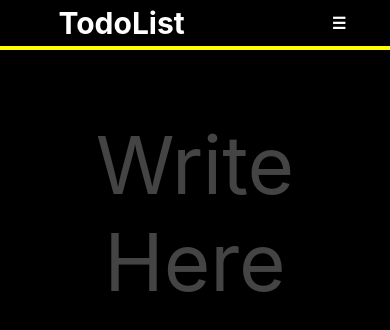
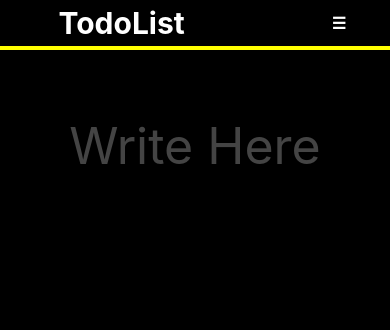
Before and after one commit to abhayawasthi0001/myapp, a React (Create React App) app: page / in a window 390 px wide. Shown: the top 330 px of the page. Built offline with nearby package versions, Linux system fonts and the light colour scheme.

Commit message:
Your message describing the change

```diff
--- a/src/App.css
+++ b/src/App.css
@@ -154,6 +154,13 @@ article {
   #signup-form > input {
     width: 95%;
   }
+  article {
+    color: rgb(68, 68, 68);
+    background-color: black;
+    font-size: 50px;
+    text-align: center;
+    padding-top: 17%;
+  }
 }
 
 /* ----------------------------------plus-button------------------------- */
```
